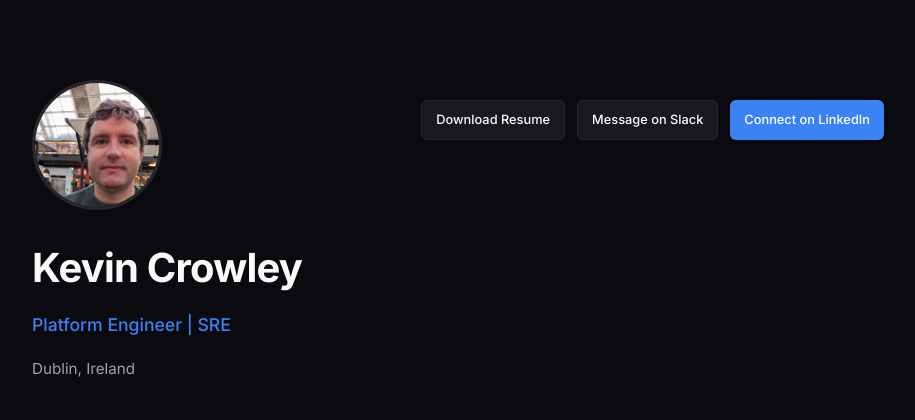
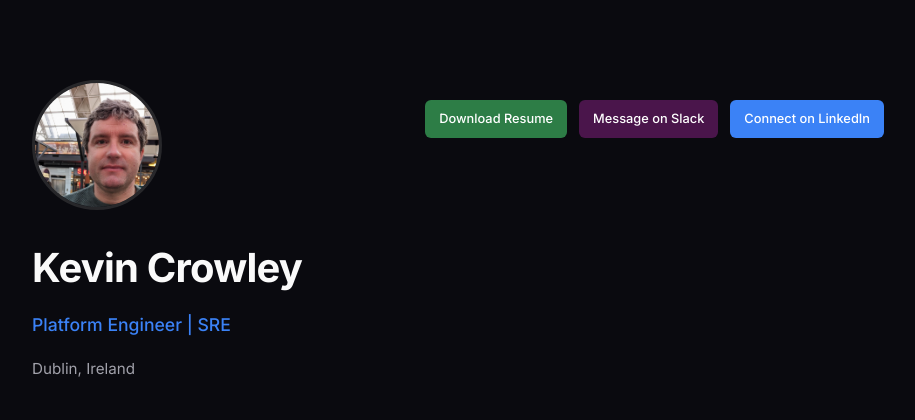
Before and after one commit to kevocrowley/kevincrowley.info, a Flask app: page / in a window 1280 px wide. Shown: the top 420 px of the page, without its empty margins (182-1097 px from the left). Run offline with Flask 2, Linux system fonts and the light colour scheme.

Commit message:
Add colored Slack and Resume buttons

```diff
--- a/templates/index.html
+++ b/templates/index.html
@@ -156,6 +156,24 @@
         .btn-secondary:hover {
             border-color: var(--accent);
             color: var(--accent);
+        }
+
+        .btn-slack {
+            background: #4A154B;
+            color: white;
+        }
+
+        .btn-slack:hover {
+            background: #3a1038;
+        }
+
+        .btn-resume {
+            background: #2d7d46;
+            color: white;
+        }
+
+        .btn-resume:hover {
+            background: #246a3a;
         }
 
         main {
@@ -449,8 +467,8 @@
                 </div>
                 <div class="header-right">
                     <div class="cta-buttons">
-                        <a href="/resume" class="btn btn-secondary">Download Resume</a>
-                        <a href="{{ profile.slack }}" class="btn btn-secondary" target="_blank">Message on Slack</a>
+                        <a href="/resume" class="btn btn-resume">Download Resume</a>
+                        <a href="{{ profile.slack }}" class="btn btn-slack" target="_blank">Message on Slack</a>
                         <a href="{{ profile.linkedin }}" class="btn btn-primary" target="_blank">Connect on LinkedIn</a>
                     </div>
                 </div>
```
Also changed, not shown: index.html (+20 -2 lines).
